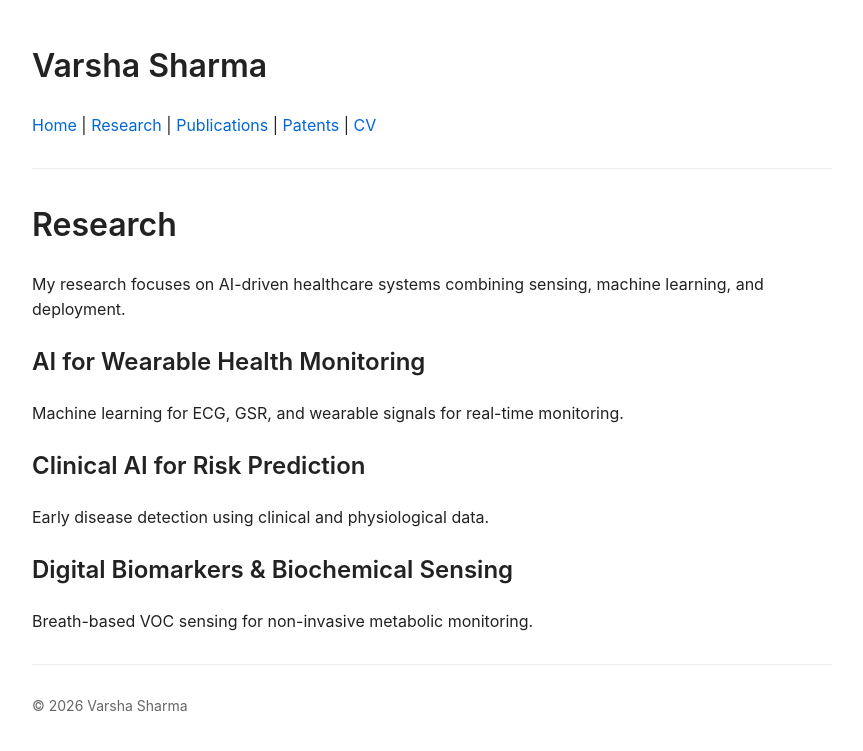
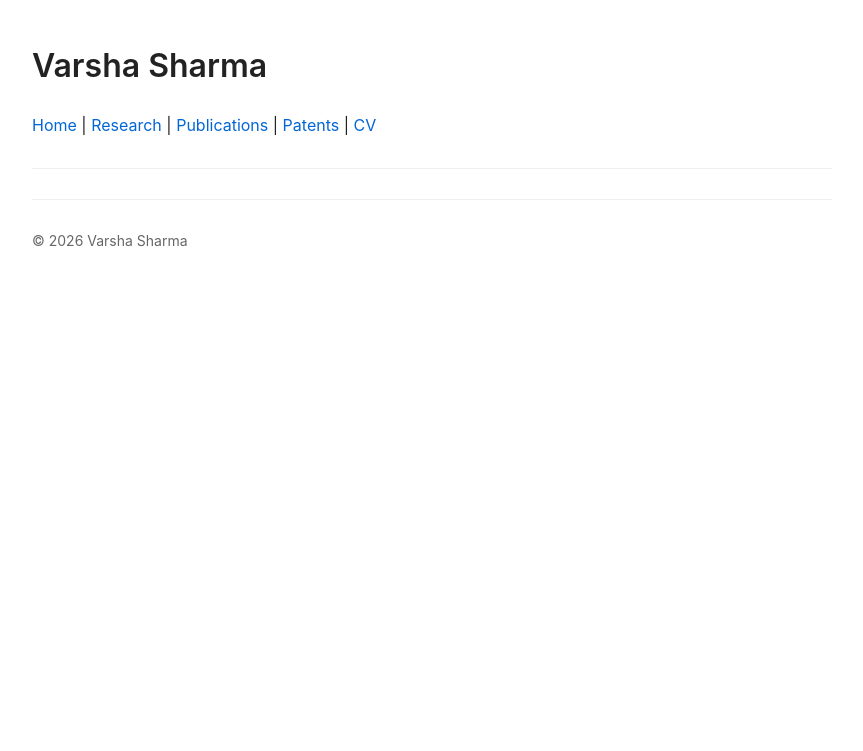
Before and after one commit to shavarsha/shavarsha.github.io, a Jekyll site: the page built from research.md, in a window 1280 px wide. Shown: the top 751 px of the page, without its empty margins (208-1071 px from the left). Built offline with Jekyll 4.4.1, drawn with Linux system fonts in a browser that asks for light colours.

Commit message:
Update research.md

```diff
--- a/research.md
+++ b/research.md
@@ -2,16 +2,3 @@
 layout: default
 title: Research
 ---
-
-# Research
-
-My research focuses on AI-driven healthcare systems combining sensing, machine learning, and deployment.
-
-## AI for Wearable Health Monitoring
-Machine learning for ECG, GSR, and wearable signals for real-time monitoring.
-
-## Clinical AI for Risk Prediction
-Early disease detection using clinical and physiological data.
-
-## Digital Biomarkers & Biochemical Sensing
-Breath-based VOC sensing for non-invasive metabolic monitoring.
```
